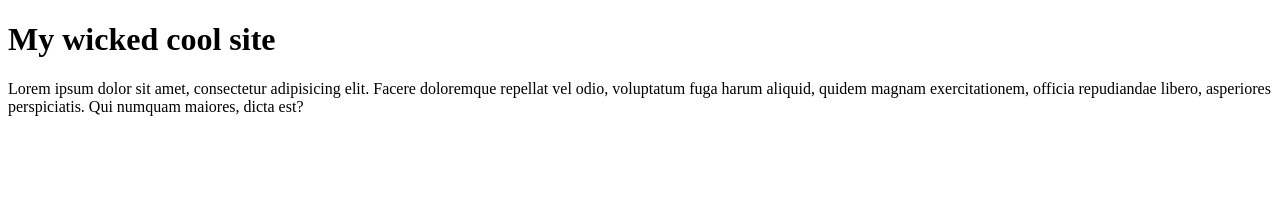
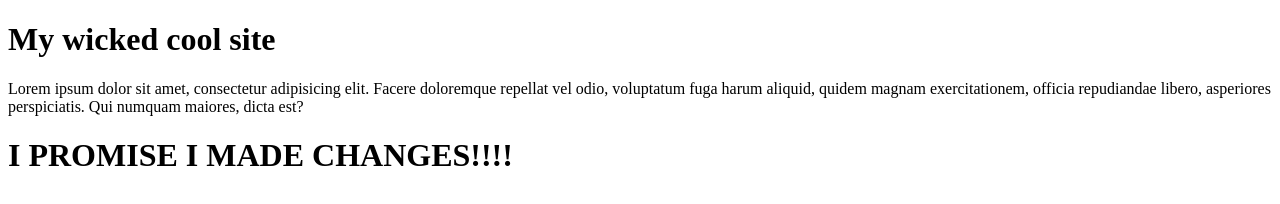
Before and after one commit to TorieDennis/cool-site-bro, a plain HTML site: page index.html in a window 1280 px wide. Drawn offline with Linux system fonts and the light colour scheme.

Commit message:
Pat's header!

```diff
--- a/index.html
+++ b/index.html
@@ -9,5 +9,7 @@
     <p>
       Lorem ipsum dolor sit amet, consectetur adipisicing elit. Facere doloremque repellat vel odio, voluptatum fuga harum aliquid, quidem magnam exercitationem, officia repudiandae libero, asperiores perspiciatis. Qui numquam maiores, dicta est?
     </p>
+
+    <h1>I PROMISE I MADE CHANGES!!!!</h1>
   </body>
 </html>
```
